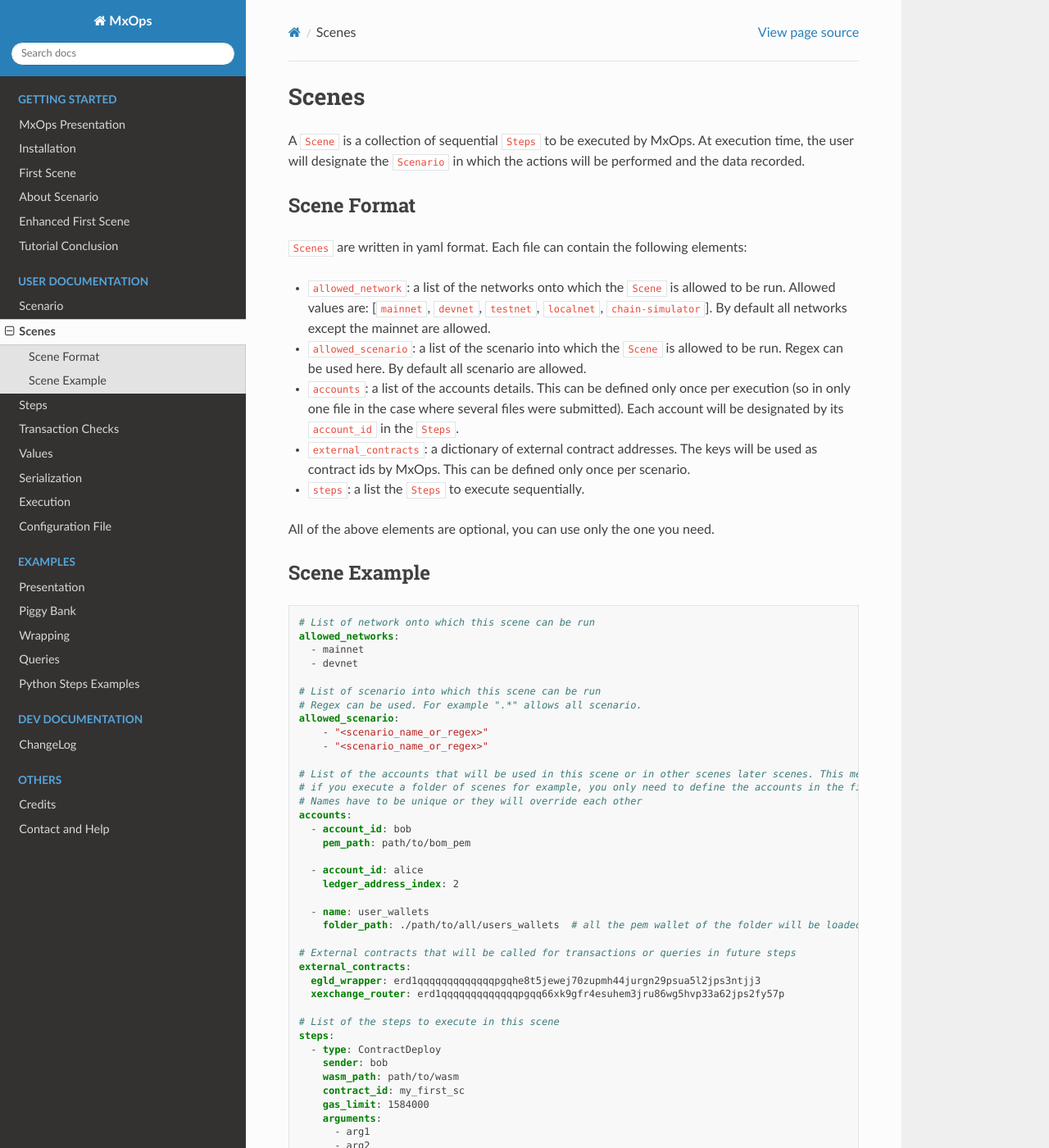
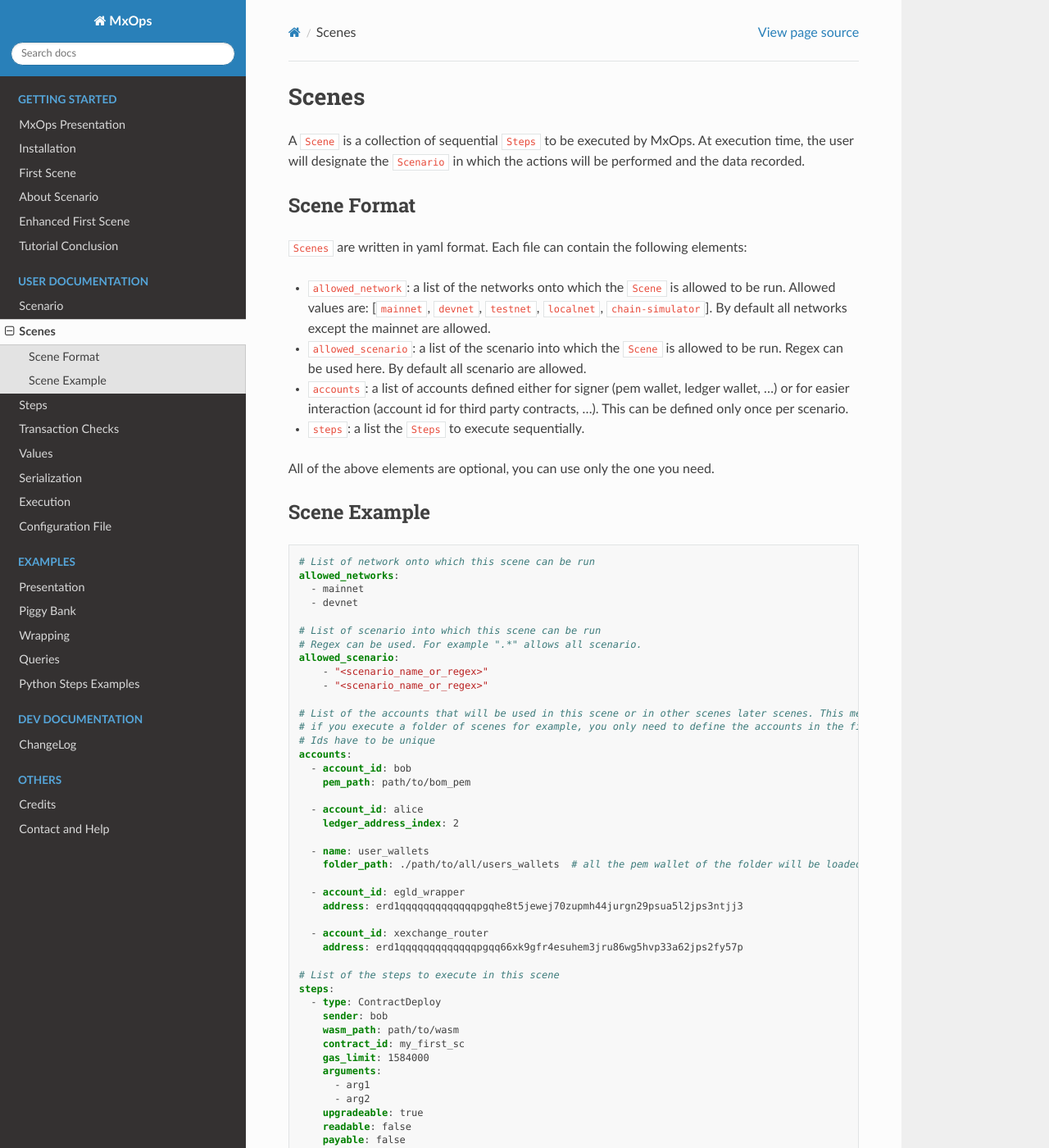
Before and after one commit to Catenscia/MxOps, a Sphinx documentation site: the page built from docs/source/user_documentation/scenes.md, in a window 1280 px wide and 1400 px high. Shown: the whole window at 82% size. Built offline with Sphinx 7.4.7 and the Read the Docs theme 3.1.0, drawn with Linux system fonts in a browser that asks for light colours.

Commit message:
breaking: unify account loading

```diff
--- a/docs/source/user_documentation/scenes.md
+++ b/docs/source/user_documentation/scenes.md
@@ -9,8 +9,7 @@ At execution time, the user will designate the `Scenario` in which the actions w
 
 - `allowed_network`: a list of the networks onto which the `Scene` is allowed to be run. Allowed values are: [`mainnet`, `devnet`, `testnet`, `localnet`, `chain-simulator`]. By default all networks except the mainnet are allowed.
 - `allowed_scenario`: a list of the scenario into which the `Scene` is allowed to be run. Regex can be used here. By default all scenario are allowed.
-- `accounts`: a list of the accounts details. This can be defined only once per execution (so in only one file in the case where several files were submitted). Each account will be designated by its `account_id` in the `Steps`.
-- `external_contracts`: a dictionary of external contract addresses. The keys will be used as contract ids by MxOps. This can be defined only once per scenario.
+- `accounts`: a list of accounts defined either for signer (pem wallet, ledger wallet, ...) or for easier interaction (account id for third party contracts, ...). This can be defined only once per scenario.
 - `steps`: a list the `Steps` to execute sequentially.
 
 All of the above elements are optional, you can use only the one you need.
@@ -32,7 +31,7 @@ allowed_scenario:
 
 # List of the accounts that will be used in this scene or in other scenes later scenes. This means that
 # if you execute a folder of scenes for example, you only need to define the accounts in the first executed scene.
-# Names have to be unique or they will override each other
+# Ids have to be unique
 accounts:
   - account_id: bob
     pem_path: path/to/bom_pem
@@ -43,10 +42,11 @@ accounts:
   - name: user_wallets
     folder_path: ./path/to/all/users_wallets  # all the pem wallet of the folder will be loaded using the file names as account names
 
-# External contracts that will be called for transactions or queries in future steps
-external_contracts:
-  egld_wrapper: erd1qqqqqqqqqqqqqpgqhe8t5jewej70zupmh44jurgn29psua5l2jps3ntjj3
-  xexchange_router: erd1qqqqqqqqqqqqqpgqq66xk9gfr4esuhem3jru86wg5hvp33a62jps2fy57p
+  - account_id: egld_wrapper
+    address: erd1qqqqqqqqqqqqqpgqhe8t5jewej70zupmh44jurgn29psua5l2jps3ntjj3
+
+  - account_id: xexchange_router
+    address: erd1qqqqqqqqqqqqqpgqq66xk9gfr4esuhem3jru86wg5hvp33a62jps2fy57p
 
 # List of the steps to execute in this scene
 steps:
```
Also changed, not shown: README.md (+2 -2 lines), docs/source/examples/queries.md (+8 -6 lines), docs/source/examples/wrapping.md (+3 -2 lines), docs/source/getting_started/presentation.md (+2 -2 lines), 10 other files.
